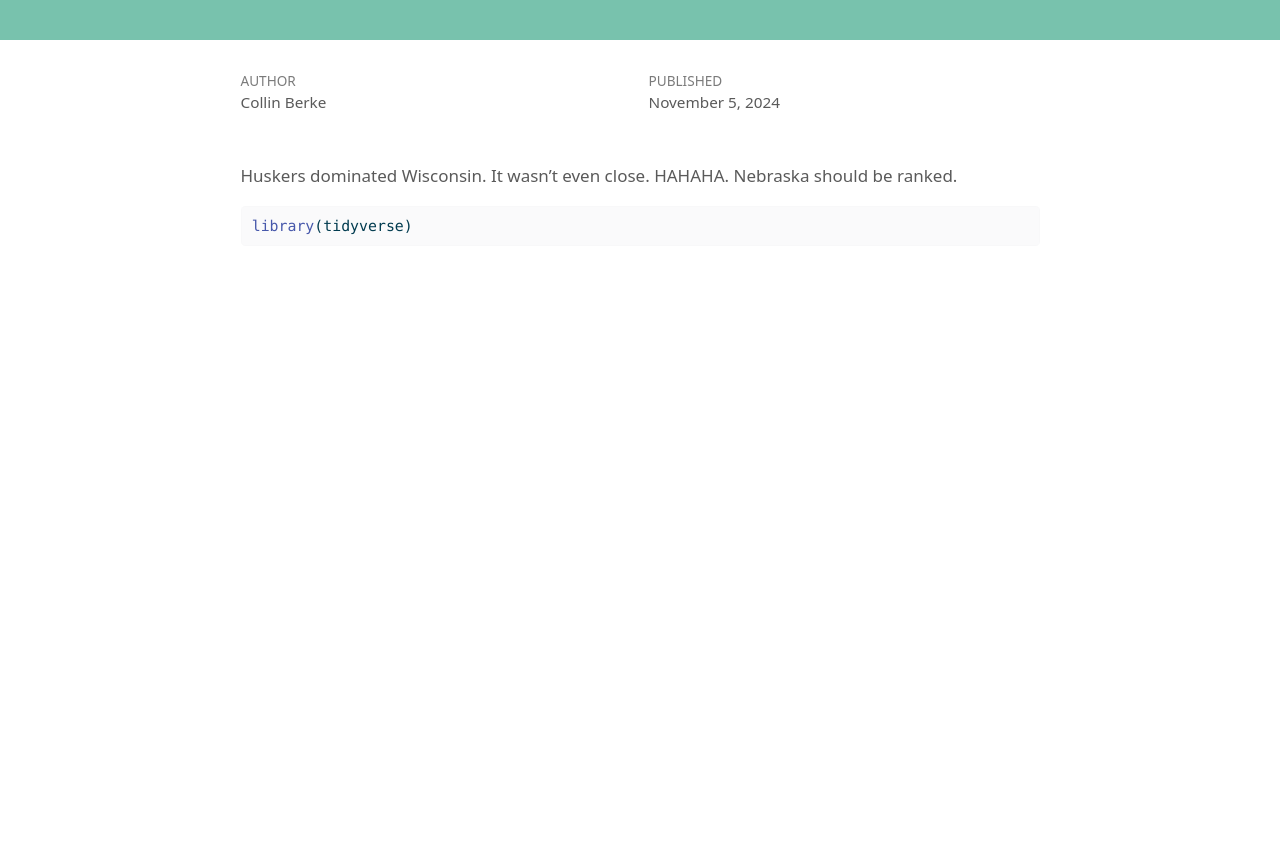
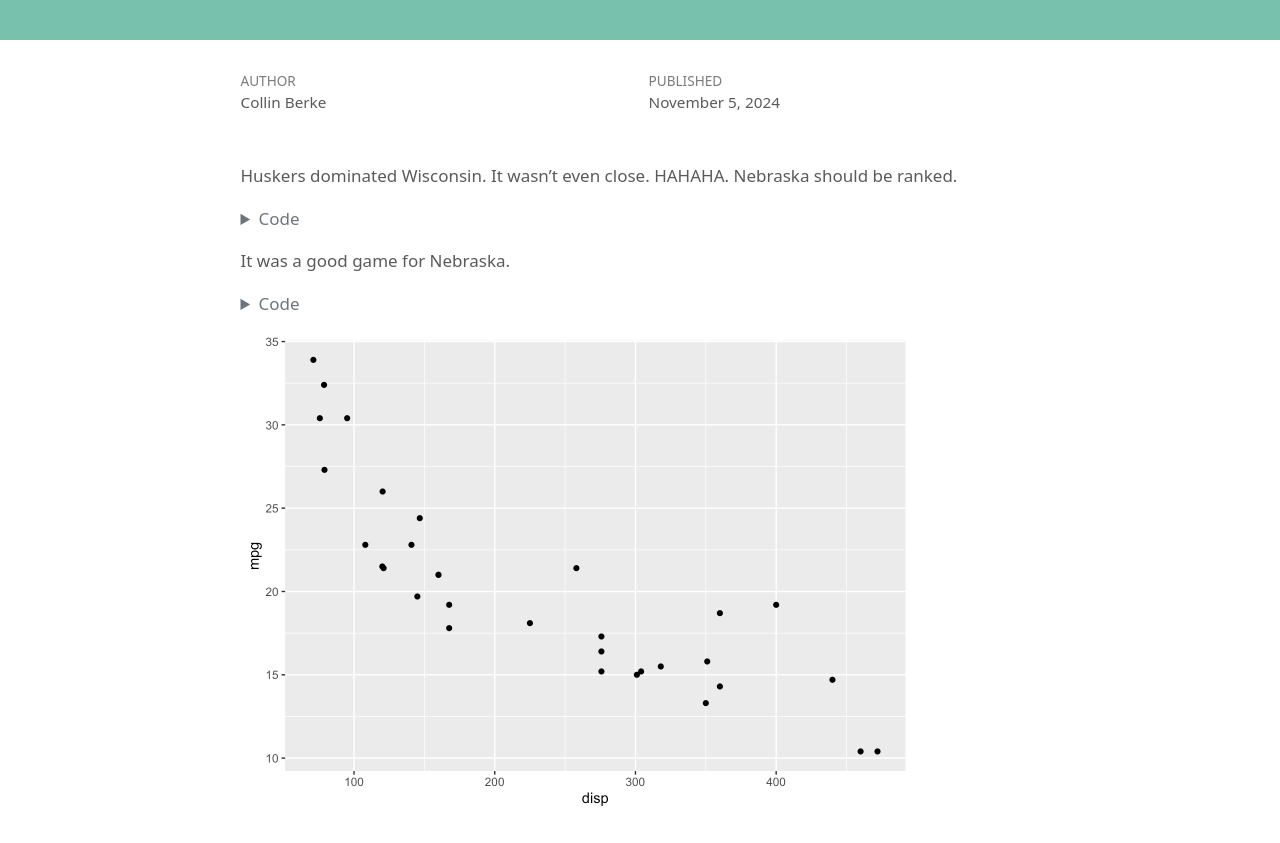
Before and after one commit to collinberke/collinberke.github.io, a plain HTML site: page posts/husker-volleyball-sweeps-wisconsin/index.html in a window 1280 px wide. Shown: the part 233-1076 px from the top of the page. Drawn offline with Linux system fonts and the light colour scheme.

Commit message:
Update photo

```diff
--- a/posts/husker-volleyball-sweeps-wisconsin/index.html
+++ b/posts/husker-volleyball-sweeps-wisconsin/index.html
@@ -187,7 +187,25 @@ pre > code.sourceCode > span > a:first-child::before { text-decoration: underlin
 
 <p>Huskers dominated Wisconsin. It wasn’t even close. HAHAHA. Nebraska should be ranked.</p>
 <div class="cell">
+<details class="code-fold">
+<summary>Code</summary>
 <div class="sourceCode cell-code" id="cb1"><pre class="sourceCode r code-with-copy"><code class="sourceCode r"><span id="cb1-1"><a href="#cb1-1" aria-hidden="true" tabindex="-1"></a><span class="fu">library</span>(tidyverse)</span></code><button title="Copy to Clipboard" class="code-copy-button"><i class="bi"></i></button></pre></div>
+</details>
+</div>
+<p>It was a good game for Nebraska.</p>
+<div class="cell">
+<details class="code-fold">
+<summary>Code</summary>
+<div class="sourceCode cell-code" id="cb2"><pre class="sourceCode r code-with-copy"><code class="sourceCode r"><span id="cb2-1"><a href="#cb2-1" aria-hidden="true" tabindex="-1"></a><span class="fu">ggplot</span>(mtcars, <span class="fu">aes</span>(<span class="at">x =</span> disp, <span class="at">y =</span> mpg)) <span class="sc">+</span></span>
+<span id="cb2-2"><a href="#cb2-2" aria-hidden="true" tabindex="-1"></a>  <span class="fu">geom_point</span>()</span></code><button title="Copy to Clipboard" class="code-copy-button"><i class="bi"></i></button></pre></div>
+</details>
+<div class="cell-output-display">
+<div>
+<figure class="figure">
+<p><img src="index_files/figure-html/unnamed-chunk-2-1.png" class="img-fluid figure-img" width="672"></p>
+</figure>
+</div>
+</div>
 </div>
 
 
--- a/search.json
+++ b/search.json
@@ -11,7 +11,7 @@
     "href": "posts/husker-volleyball-sweeps-wisconsin/index.html",
     "title": "Huskers dominate Wisconsin in the Field House",
     "section": "",
-    "text": "Huskers dominated Wisconsin. It wasn’t even close. HAHAHA. Nebraska should be ranked.\n\nlibrary(tidyverse)"
+    "text": "Huskers dominated Wisconsin. It wasn’t even close. HAHAHA. Nebraska should be ranked.\n\n\nCode\nlibrary(tidyverse)\n\n\nIt was a good game for Nebraska.\n\n\nCode\nggplot(mtcars, aes(x = disp, y = mpg)) +\n  geom_point()"
   },
   {
     "objectID": "index.html",
```
Also changed, not shown: index.html (+2 -2 lines), posts/husker-volleyball-sweeps-wisconsin/image.png (added), posts/husker-volleyball-sweeps-wisconsin/index_files/figure-html/unnamed-chunk-2-1.png (added).
